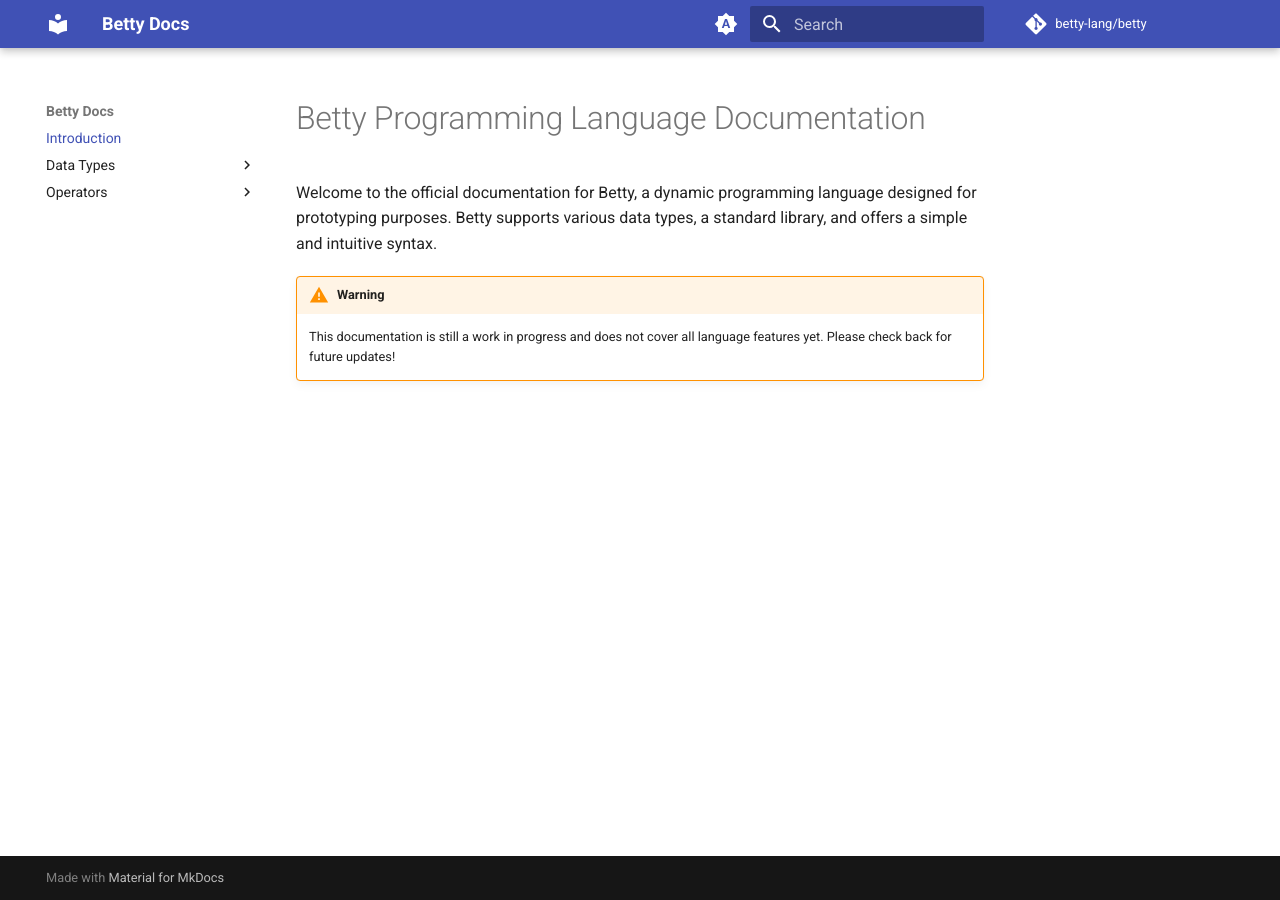
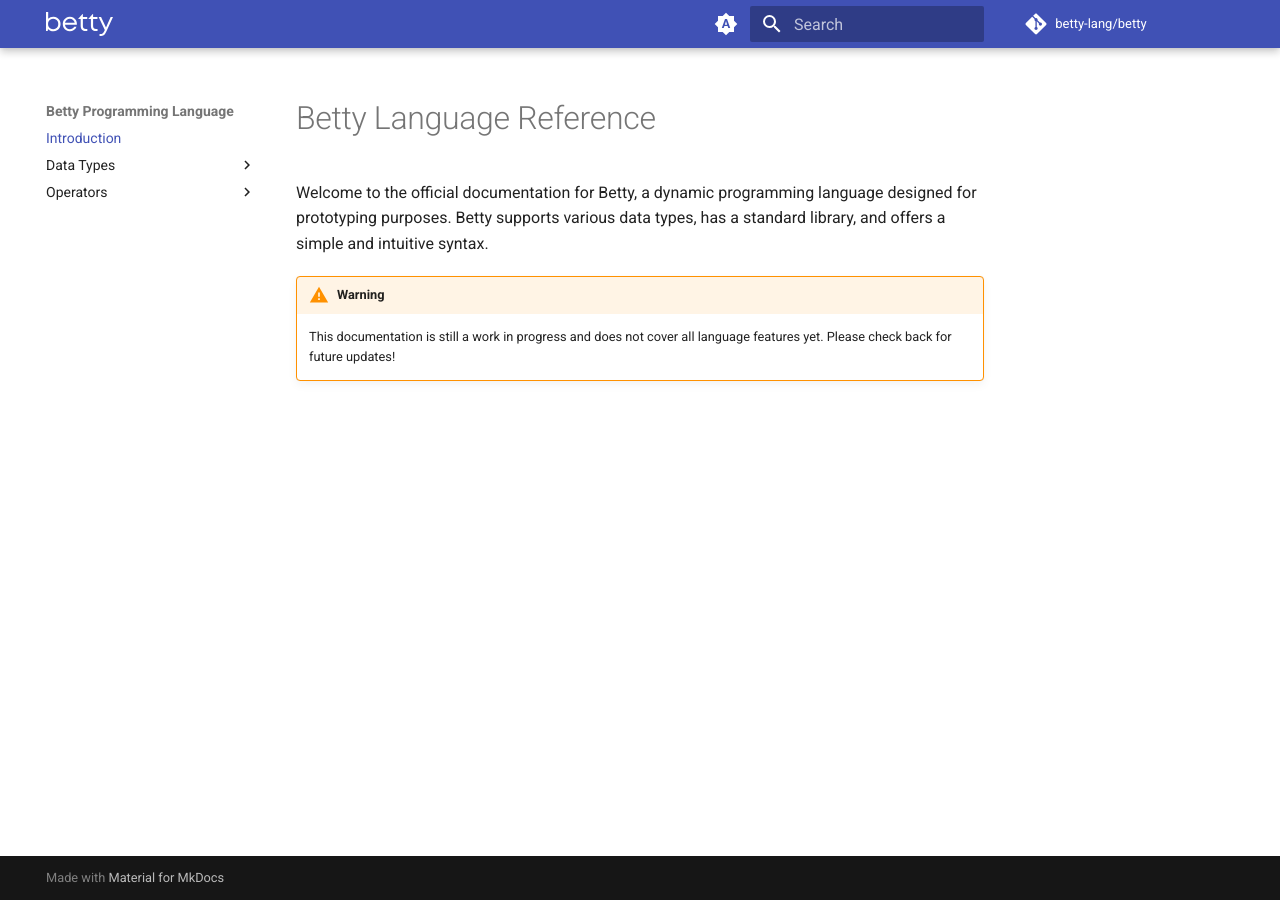
Before and after one commit to betty-lang/betty-docs, an MkDocs documentation site: the page built from docs/index.md, in a window 1280 px wide. Built offline with MkDocs 1.6.1 and Material for MkDocs 9.7.7, drawn with Linux system fonts in a browser that asks for light colours; comment, search, counter and statistics services are not loaded.

Commit message:
Added logo and updated deployment configuration

```diff
--- /dev/null
+++ b/docs/assets/stylesheets/extra.css
@@ -0,0 +1,3 @@
+.md-header__title .md-header__topic {
+  display: none;
+}
--- a/docs/index.md
+++ b/docs/index.md
@@ -1,6 +1,6 @@
-# Betty Programming Language Documentation
+# Betty Language Reference
 
-Welcome to the official documentation for Betty, a dynamic programming language designed for prototyping purposes. Betty supports various data types, a standard library, and offers a simple and intuitive syntax.
+Welcome to the official documentation for Betty, a dynamic programming language designed for prototyping purposes. Betty supports various data types, has a standard library, and offers a simple and intuitive syntax.
 
 !!!warning
     This documentation is still a work in progress and does not cover all language features yet. Please check back for future updates!
--- a/mkdocs.yml
+++ b/mkdocs.yml
@@ -1,10 +1,13 @@
-site_name: Betty Docs
+site_name: Betty Programming Language
+site_url: https://betty-lang.org
 
 repo_url: https://github.com/betty-lang/betty
 repo_name: betty-lang/betty
 
 theme:
   name: material
+  logo: assets/images/logo.svg
+  favicon: assets/images/favicon.png
   palette:
     # Palette toggle for automatic mode
     - media: "(prefers-color-scheme)"
@@ -37,6 +40,12 @@ markdown_extensions:
       emoji_index: !!python/name:material.extensions.emoji.twemoji
       emoji_generator: !!python/name:material.extensions.emoji.to_svg
 
+extra_css:
+  - assets/stylesheets/extra.css
+
+extra_files:
+  - CNAME
+
 nav:
   - Introduction: 'index.md'
   - Data Types:
```
Also changed, not shown: docs/assets/images/favicon.png (added), docs/assets/images/logo.svg (added), 1 other file.
